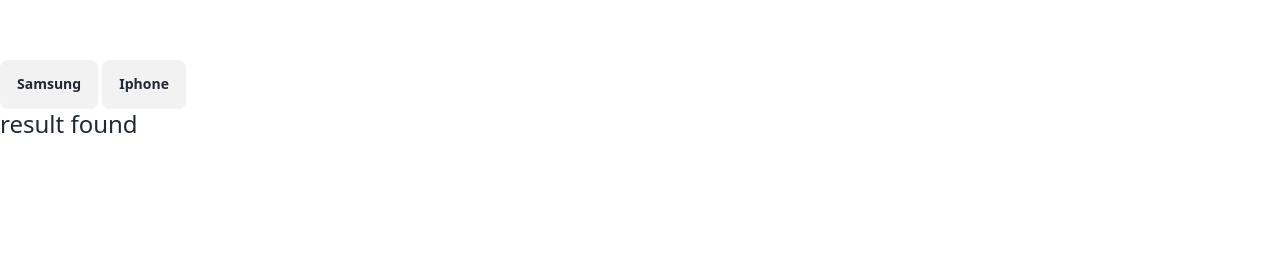
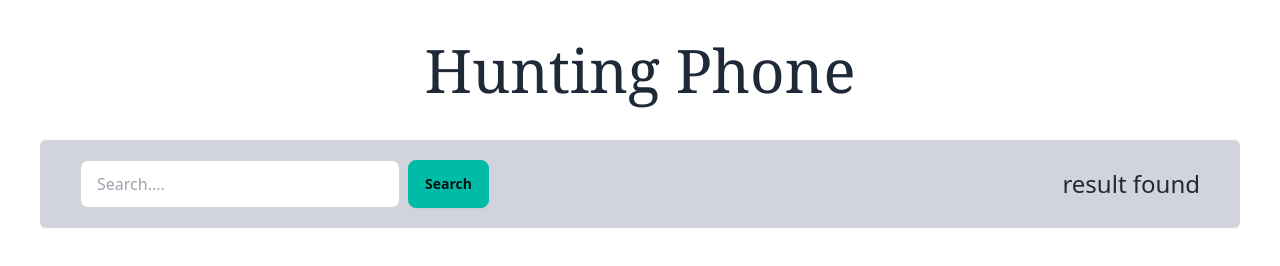
Before and after one commit to kaziMuntasirRahman/phone-hunting, a plain HTML site: page index.html in a window 1280 px wide. Drawn offline with nearby package versions, Linux system fonts and the light colour scheme; no server answers.

Commit message:
search section enabled

```diff
--- a/index.html
+++ b/index.html
@@ -1,7 +1,6 @@
 <!DOCTYPE html>
 <!-- <html lang="en"> -->
 <html lang="en" data-theme="light">
-
 
 <head>
   <meta charset="UTF-8">
@@ -14,14 +13,16 @@
 <body>
 
   <head class="">
-    <h2 class="text-6xl text-center text-white">Hunting Phone</h2>
+    <h2 class="text-6xl text-center p-10 font-serif">Hunting Phone</h2>
   </head>
-  <main>
-    <button class="btn" onclick="iphone()">Samsung</button>
-    <button class="btn" onclick="samsung()">Iphone</button>
-    <h1 class="text-2xl font-normal"><span id="searchResult"> </span> result found</h1>
+  <main class="w-full px-10">
+    <section id="search-section" class="flex items-center gap-2 bg-gray-300 px-10 py-5 rounded-md">
+      <input id="searched-text" type="text" placeholder="Search...." class="input input-bordered w-full max-w-xs" />
+      <button onclick="loadPhone()" class="btn btn-active btn-accent">Search</button>
+      <h1 class="text-2xl font-normal ml-auto"><span id="searchResult"> </span> result found</h1>
+    </section>
     <section>
-      <div id="phone-container" class="grid grid-cols-4 gap-10 bg-white">
+      <div id="phone-container" class="grid grid-cols-4 gap-4 bg-white">
       </div>
     </section>
   </main>
--- a/js/phone.js
+++ b/js/phone.js
@@ -1,6 +1,9 @@
-const url = `https://openapi.programming-hero.com/api/phones?search=a`;
+let searchText = 'iphone';
+
 
 const loadPhone = async () =>{
+  phoneContainer.innerHTML = '';
+  const url = `https://openapi.programming-hero.com/api/phones?search=${document.getElementById('searched-text').value}`;
   const res = await fetch(url);
   const data = await res.json();
   const phones = data.data;
@@ -14,7 +17,7 @@ const displayPhone = (phones) =>{
   for(const phone of phones){
     i++;
     phoneContainer.innerHTML += `<div class="card w-96 bg-base-100 shadow-xl">
-    <figure><img src="${phone.image}" alt="phone" />
+    <figure class="mt-5"><img src="${phone.image}" alt="phone" />
     </figure>
     <div class="card-body">
       <h2 class="card-title">${phone.phone_name}</h2>
```
